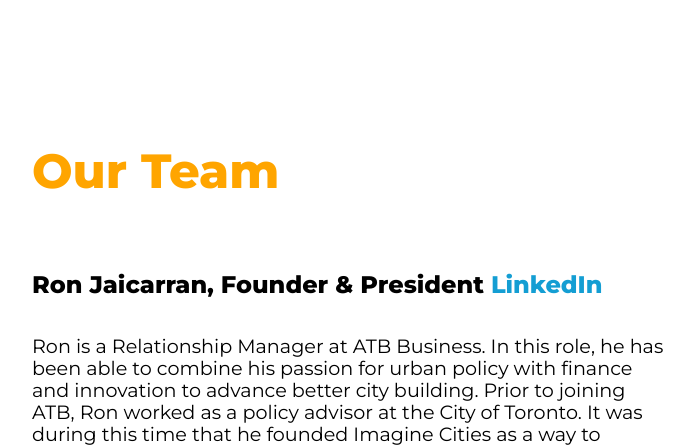
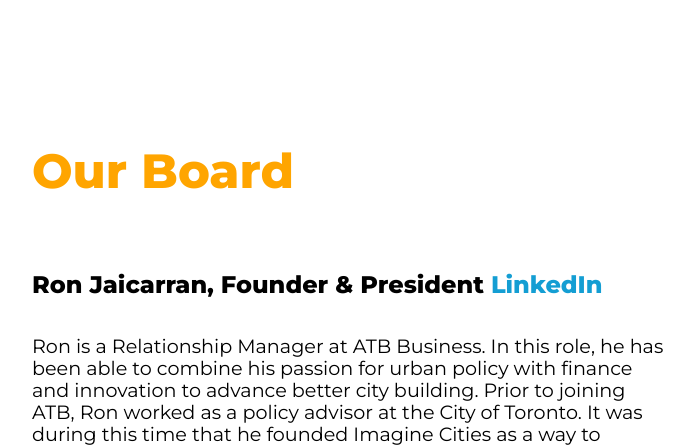
Before and after one commit to yfove/imagine_cities, a Django app: page /ourteam/ in a window 1280 px wide. Shown: the part 66-511 px from the top of the page, without its empty margins (80-774 px from the left). Run offline with Django 3.2, Linux system fonts and the light colour scheme; some libraries are stand-ins or nearby versions.

Commit message:
our team section edited

```diff
--- a/page/templates/page/ourteam.html
+++ b/page/templates/page/ourteam.html
@@ -1,7 +1,7 @@
 {% extends 'page/base.html' %} {% block content %}
 
 <div class="bios container">
-    <h1>Our Team</h1>
+    <h1>Our Board</h1>
 
     <h3>
         Ron Jaicarran, Founder & President
@@ -55,9 +55,7 @@
         works in the Environment, Health and Safety (EHS) Applications and
         Technology team at Suncor. In this role she is focused on incorporating new
         technologies and ways of thinking into business processes throughout the
-        organization to improve management of EHS and other risks. Previously, she
-        led EHS reporting at Nexen Energy and was a Senior Manager with ECO Canada.
-
+        organization to improve management of EHS and other risks.
     </p>
     <br />
     <h3>Milton Ortega, Secretary <a href="https://www.linkedin.com/in/milton-ortega/">LinkedIn</a></h3>
```
